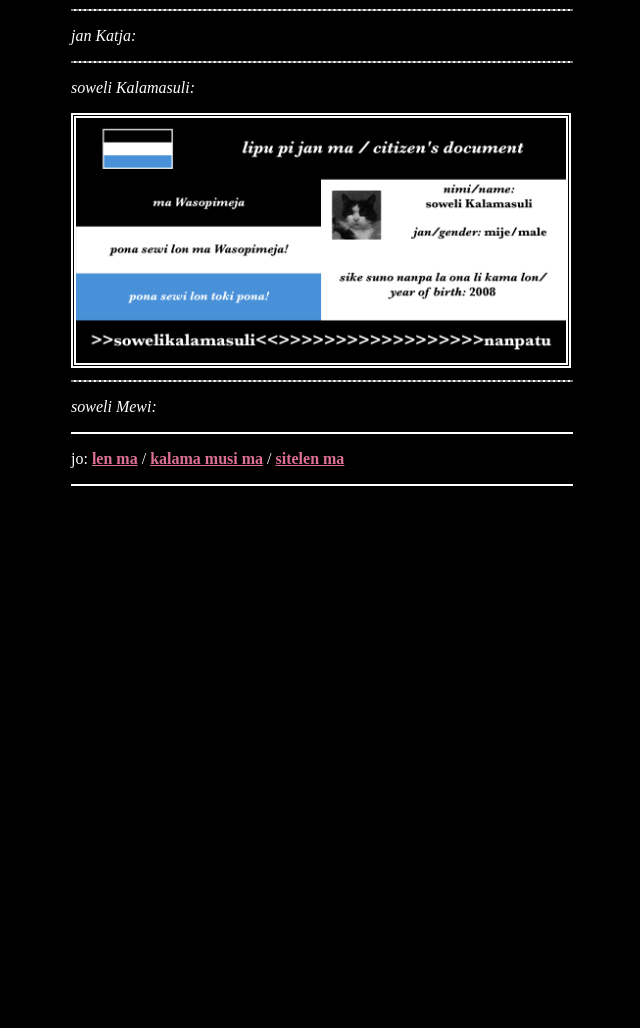
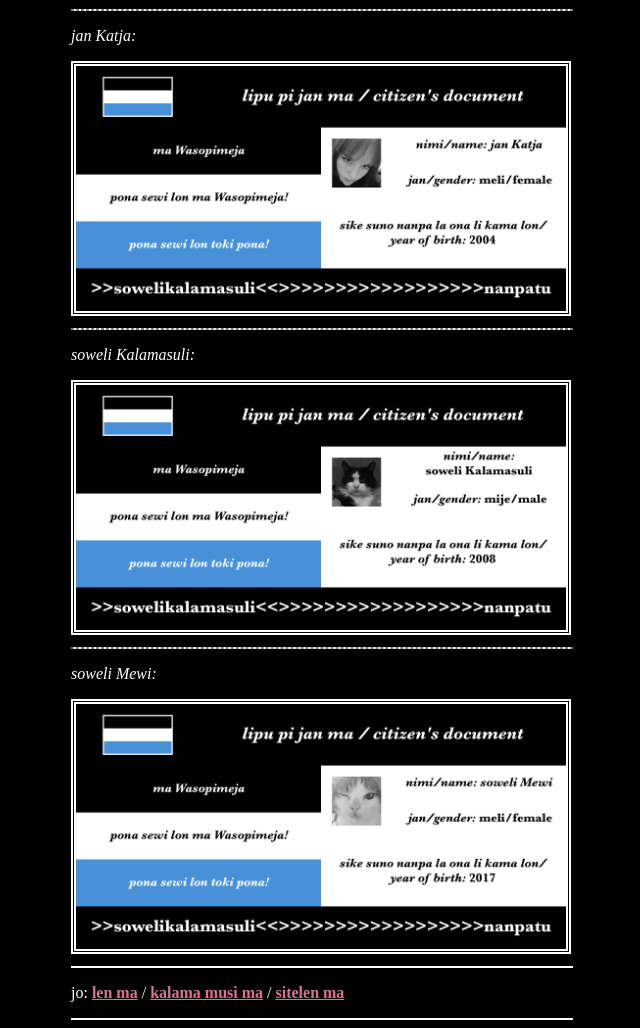
Before and after one commit to janwapa/janwapa.github.io, a plain HTML site: page jan.html in a window 1280 px wide. Shown: the part 561-1589 px from the top of the page, without its empty margins (319-959 px from the left). Before the commit the page ends 1055 px from the top, so only its background shows below. Drawn offline with Linux system fonts and the light colour scheme.

Commit message:
Initial commit

```diff
--- a/jan.html
+++ b/jan.html
@@ -30,6 +30,7 @@
 <hr style="border: 1px dashed gray;" width="500" color="white">
 
 <p><em>jan Katja:</em></p>
+<img src="jan_ma/jan_Katja.png" alt="jan Katja" width=490 height=245>
 
 <hr style="border: 1px dashed gray;" width="500" color="white">
 
@@ -39,6 +40,7 @@
 <hr style="border: 1px dashed gray;" width="500" color="white">
 
 <p><em>soweli Mewi:</em></p>
+<img src="jan_ma/soweli_Mewi.png" alt="soweli_Mewi" width=490 height=245>
 
 <hr size="2" width="500" color="white">
 
```
Also changed, not shown: jan_ma/jan_Katja.png (added), jan_ma/soweli_Mewi.png (added).
